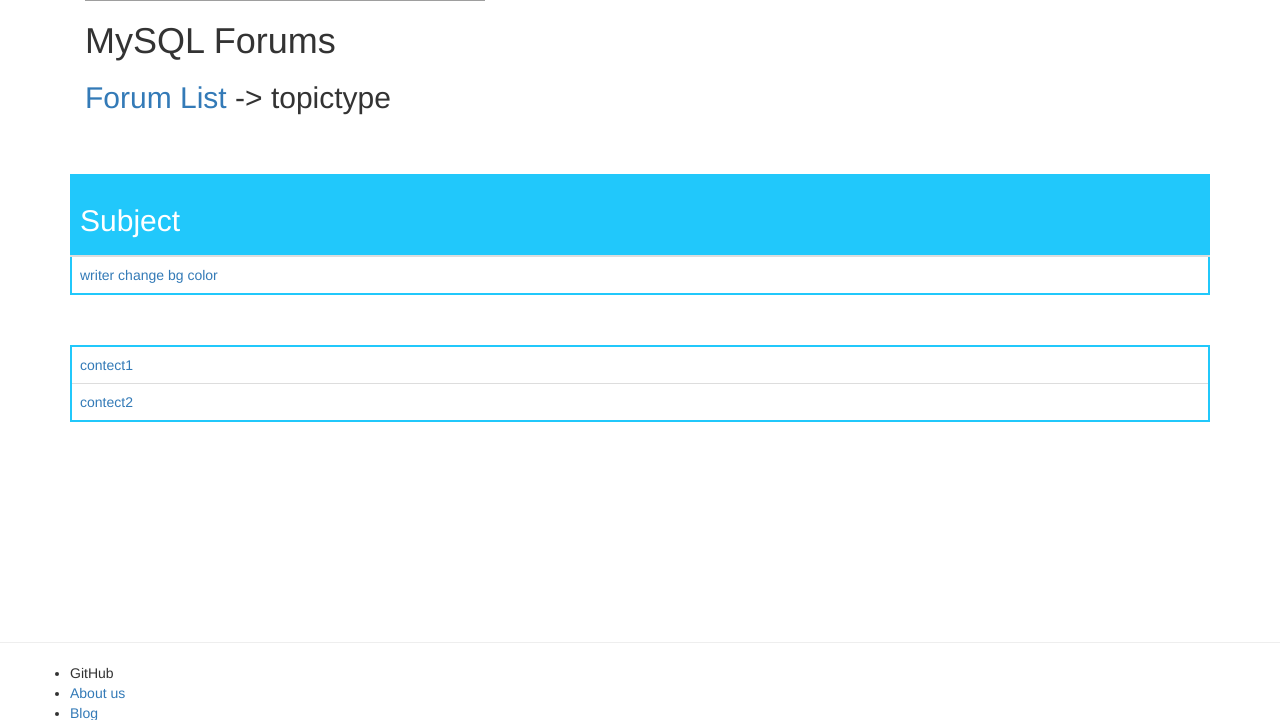
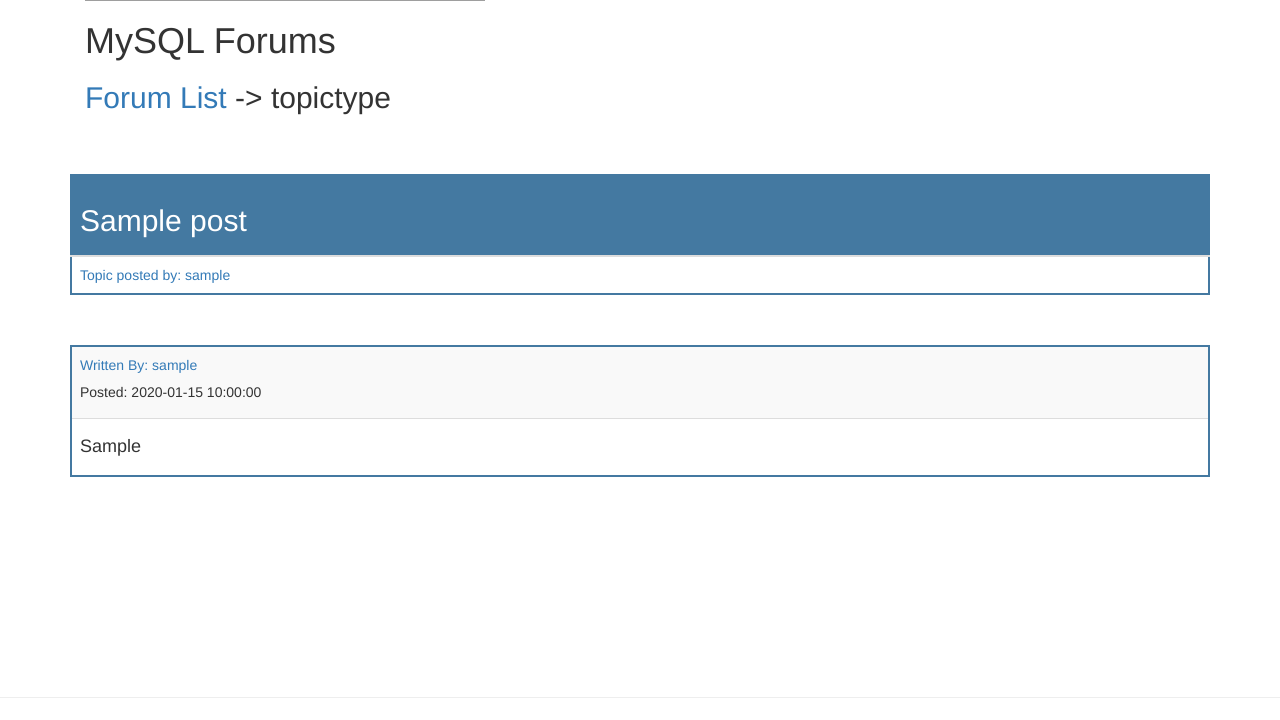
Before and after one commit to Ekko-Man/MySQL, a Flask app: page /forumspost/1 in a window 1280 px wide. Shown: the part 485-1205 px from the top of the page. Run offline with Flask 2, Linux system fonts and the light colour scheme; tables that the repository leaves empty hold one stand-in row (values such as "Sample post"); lists and menus that the app fills with data are empty; some libraries are stand-ins or nearby versions; grey boxes are pictures that could not be loaded.

Commit message:
post contect page

```diff
--- a/app/models.py
+++ b/app/models.py
@@ -116,6 +116,7 @@ class ForumsPostContect(db.Model):
     contect = db.Column(db.String(300))
     timestamp = db.Column(db.DateTime, index=True, default=datetime.utcnow)
     post_id = db.Column(db.Integer, db.ForeignKey('forums_post.id'))
+    writer_id = db.Column(db.Integer, db.ForeignKey('user.id'))
 
 
 # ---------------------------Forums---------------------------
--- a/app/routes.py
+++ b/app/routes.py
@@ -327,9 +327,22 @@ def forumstopic(topictype):
 
 @app.route('/forumspost/<postid>')
 def forumspost(postid):
+    postdata = ForumsPost.query.filter_by(topic_id=f'{str(postid)}').first()
+    if postdata is None:
+        flash("What are u doing? We don't have this POST!!!!!  GOOD BYE")
+        return redirect(url_for('index'))
+    writer = User.query.filter_by(id=f'{postdata.writer_id}').first()
+    postcontect = ForumsPostContect.query.filter_by(id=f'{str(postid)}').all()
+    writerlist = []
+    for dada in postcontect:
+        writerquery = User.query.filter_by(id=f'{dada.writer_id}').first()
+        writerlist.append(writerquery.username)
+    superpostcontect = zip(postcontect, writerlist)
+
     dzquery = DZBar.query.all()
     mainbarquery = Mainbar.query.all()
-    return render_template('DeveloperZone/forumspost.html', dzquery=dzquery, mainbarquery=mainbarquery)
+    return render_template('DeveloperZone/forumspost.html', dzquery=dzquery, mainbarquery=mainbarquery, \
+                           postdata=postdata, writer=writer, superpostcontect=superpostcontect)
 
 
 @app.route('/dzoneforums', methods=['GET', 'POST'])
--- a/app/static/css/main.css
+++ b/app/static/css/main.css
@@ -19,14 +19,14 @@ table {
     line-height: 40px;
     border-collapse: separate;
     border-spacing: 0;
-    border: 2px solid #21C8FB;
+    border: 2px solid #4479a1;
     width: 500px;
     margin: 50px auto;
     border-radius: .25rem;
 }
 
 thead tr:first-child {
-    background: #21C8FB;
+    background-color: #4479a1;
     color: #fff;
     border: none;
 }
--- a/app/templates/DeveloperZone/forumspost.html
+++ b/app/templates/DeveloperZone/forumspost.html
@@ -13,32 +13,35 @@
         </div>
     </div>
     <table class="table">
-        <thead class="thead-dark">
+        <thead class="thead-dark thead-dark">
         <tr>
-            <th scope="col"><h2>Subject</h2></th>
+            <th scope="col"><h2>{{ postdata.subject }}</h2></th>
         </tr>
         </thead>
         <tbody>
         <tr>
             <th scope="row">
-                <a href="url ">writer change bg color</a>
+                <a href="/user/{{ writer.username }}">Topic posted by: {{ writer.username }}</a>
             </th>
         </tr>
         </tbody>
     </table>
 
-    <table class="table">
+    <table class="table table-striped">
         <tbody>
+        {% for postpost, contectwriter in superpostcontect %}
             <tr>
                 <th scope="row">
-                <a href="url ">contect1</a>
+                    <a>Written By: </a><a href="/user/{{ contectwriter }}">{{ contectwriter }}</a>
+                    <h5>Posted: {{ postpost.timestamp }}</h5>
                 </th>
             </tr>
             <tr>
                 <th scope="row">
-                <a href="url ">contect2</a>
+                    <h4>{{postpost.contect}}</h4>
                 </th>
             </tr>
+        {% endfor %}
         </tbody>
     </table>
 
```
Also changed, not shown: test_data.py (+22 -22 lines). Lines whose indentation alone changed are shown as unchanged.
